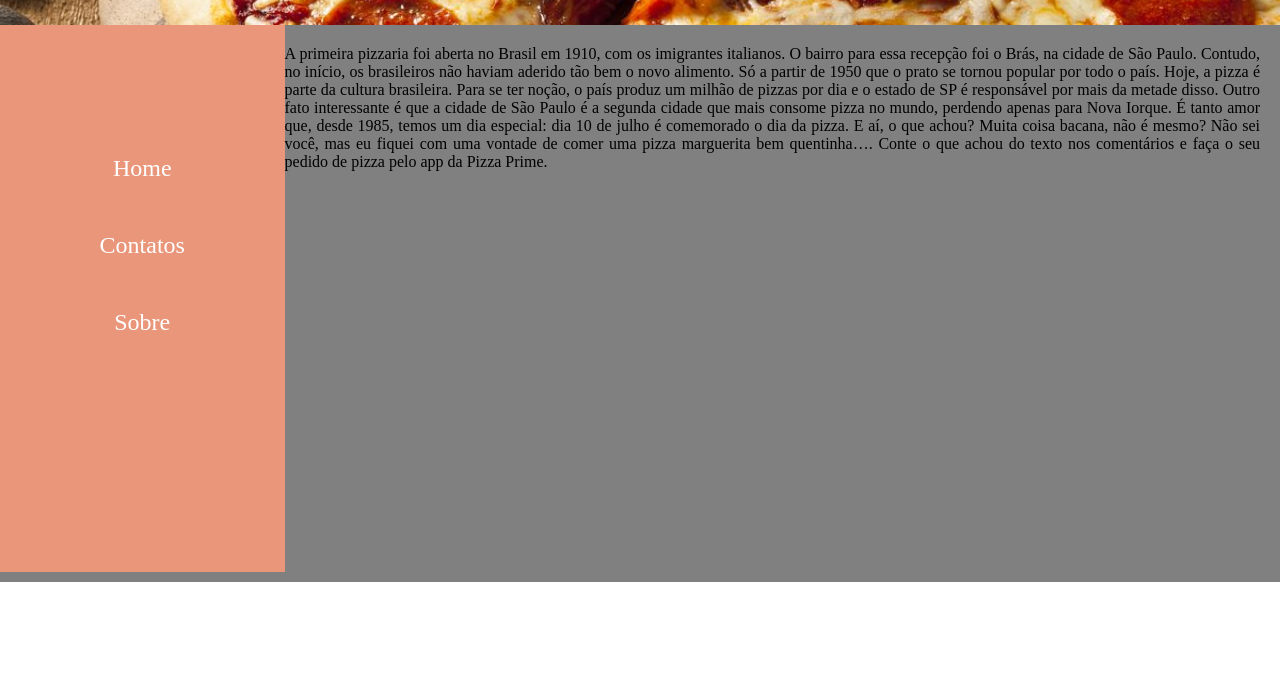
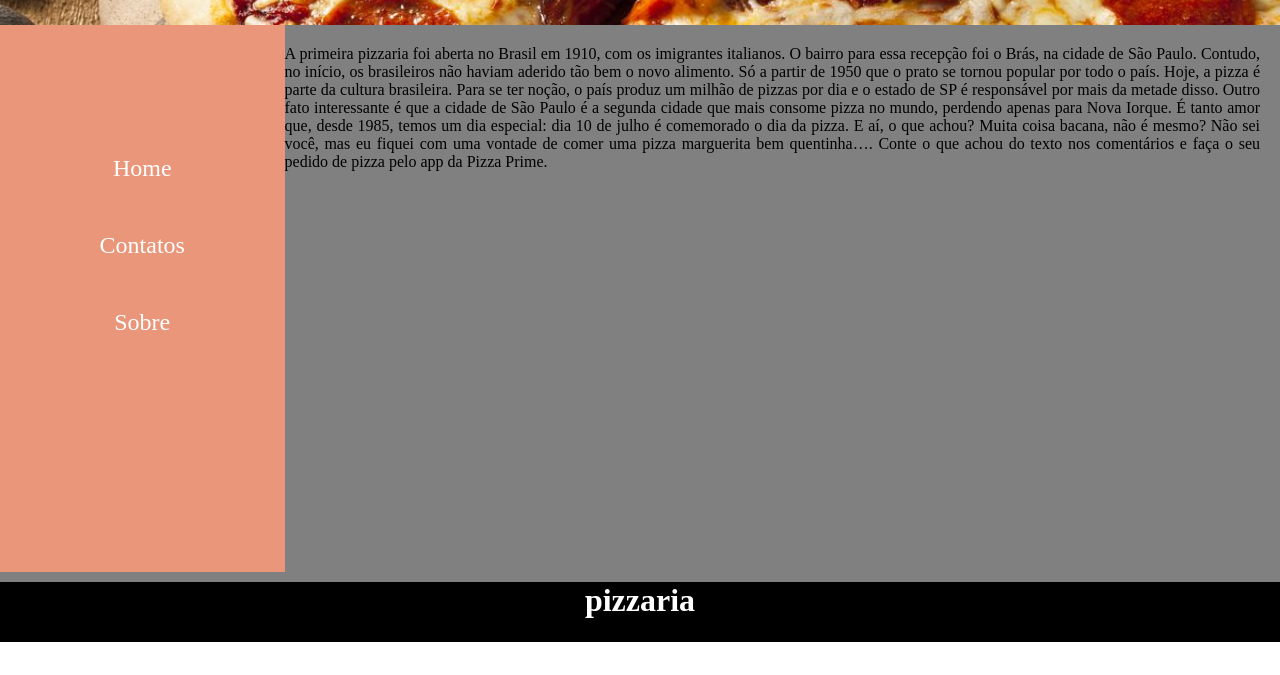
Before and after one commit to LucasSantos767/MineProjeto, a plain HTML site: page index.html in a window 1280 px wide. Shown: the part 125-800 px from the top of the page. Drawn offline with Linux system fonts and the light colour scheme.

Commit message:
Adicionando footer

```diff
--- a/index.html
+++ b/index.html
@@ -24,5 +24,8 @@
                 E aí, o que achou? Muita coisa bacana, não é mesmo? Não sei você, mas eu fiquei com uma vontade de comer uma pizza marguerita bem quentinha…. Conte o que achou do texto nos comentários e faça o seu pedido de pizza pelo app da Pizza Prime.</p>
         </div>
     </main>
+    <footer>
+        <h1>pizzaria</h1>
+    </footer>
 </body>
 </html>
--- a/style.css
+++ b/style.css
@@ -53,3 +53,10 @@ main div p{
     text-align: justify;
     gap: 10px;
 }
+footer{
+    background-color: black;
+    height: 60px;
+    color: white;
+    text-align: center;
+
+}
```
